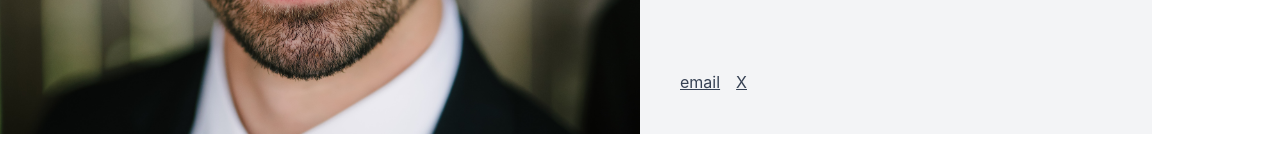
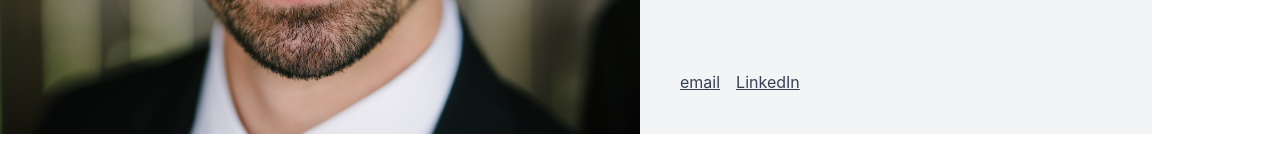
Before and after one commit to PatrickAuld/patrickauld.com, a Next.js app: page / in a window 1280 px wide. Shown: the part 586-746 px from the top of the page. Built offline with nearby package versions, Linux system fonts and the light colour scheme.

Commit message:
Add LinkedIn link
Add LinkedIn after X on homepage footer.

```diff
--- a/pages/index.tsx
+++ b/pages/index.tsx
@@ -48,7 +48,8 @@ export default function Home() {
               <footer className="pt-6 text-base text-gray-700 dark:text-gray-300">
                 <div className="inline-flex items-center gap-4">
                   <a className="underline" href="mailto:patrick+homepage@patrickauld.com">email</a>
-                  <a className="underline" href="https://x.com/patrickauld" aria-label="Patrick Auld on X/Twitter">X</a>
+
+                  <a className="underline" href="https://www.linkedin.com/in/patrickauld" aria-label="Patrick Auld on LinkedIn">LinkedIn</a>
                 </div>
               </footer>
             </div>
```
